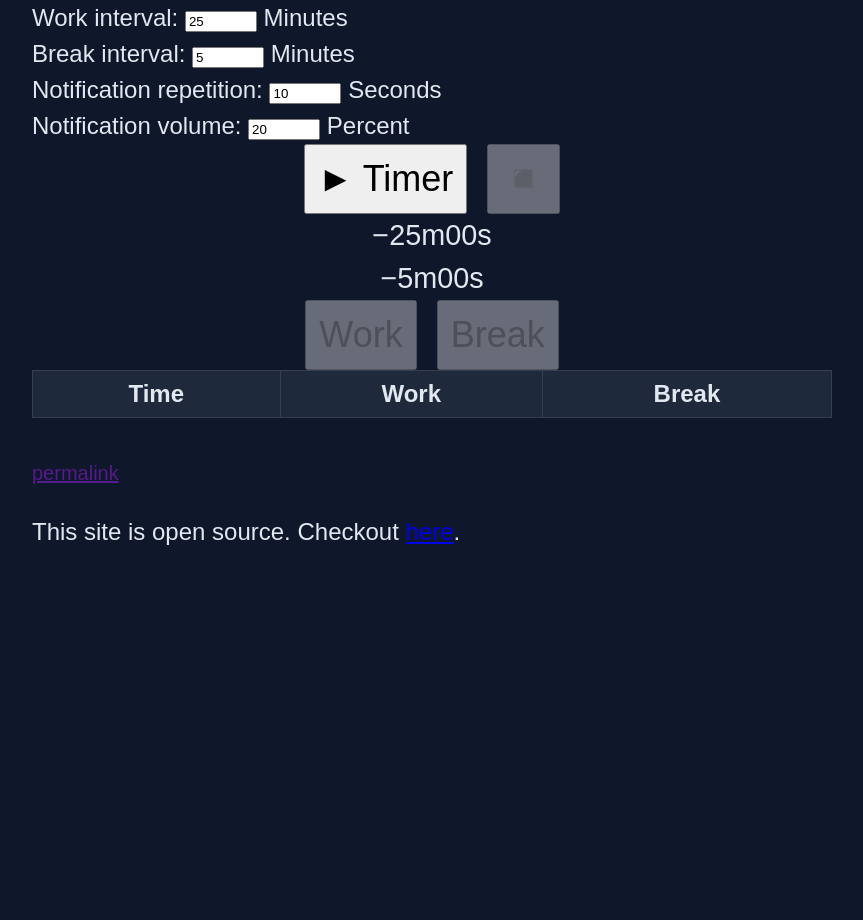
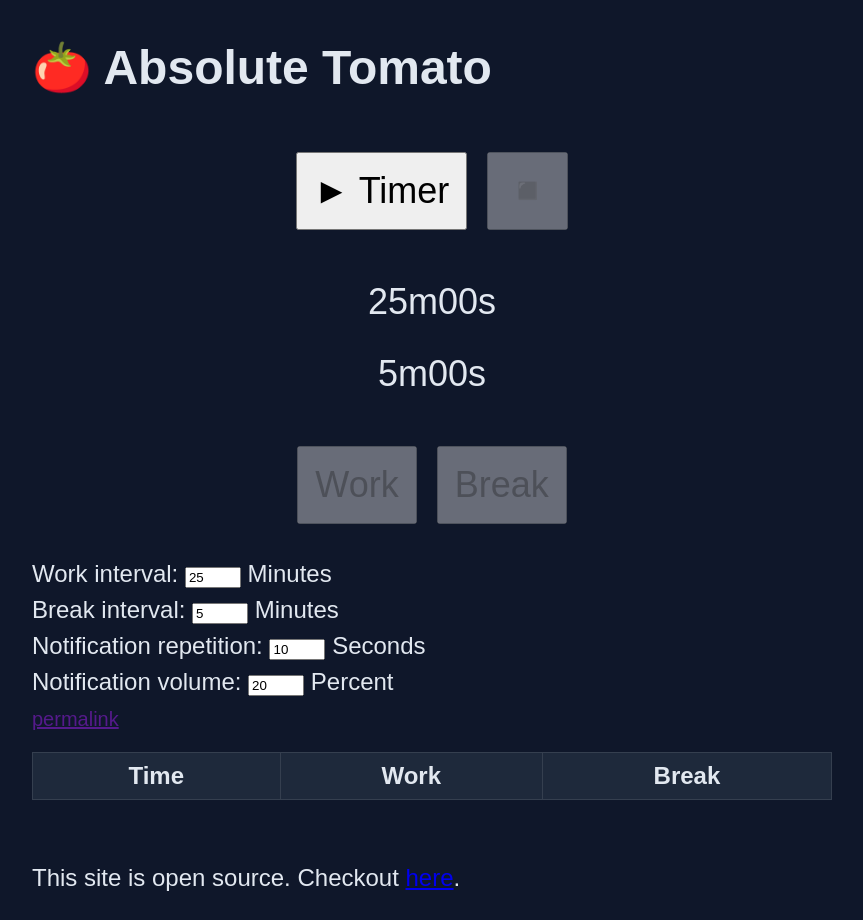
Before and after one commit to psytrap/absolute-tomato, a plain HTML site: page docs/absolute-tomato.html in a window 1280 px wide. Shown: the whole page, without its empty margins (208-1071 px from the left). Before the commit the page ends 800 px from the top, so only its background shows below. Drawn offline with Linux system fonts and the light colour scheme.

Commit message:
cosmetics

```diff
--- a/docs/absolute-tomato.html
+++ b/docs/absolute-tomato.html
@@ -6,9 +6,6 @@
 
 
     <style>
-        button {
-            font-size: 150%;
-        }
         body {
             font-size: 150%;
             line-height: 1.5;
@@ -18,6 +15,13 @@
             color: #e2e8f0;
             background-color: #0f172a; /* slate-900 */
         }
+        button {
+            font-size: 150%;
+            padding: 1rem;
+        }
+        table {
+            margin-top: 1rem;
+        }
         table, th, td {
           border: .1rem solid black;
           border-collapse: collapse;
@@ -25,34 +29,50 @@
           background-color: #1e293b;
           border-color: #353f4f;
         }
-        button {
-            padding: .75rem;
+        .timerDiv {
+            display: flex;
+            justify-content: center;
+        }
+        .timers {
+            font-size: 150%;
+            line-height: 2;
         }
     </style>
 </head>
 <body>
+    <h1>&#127813; Absolute Tomato</h1>
+    <!--<p>The Minimalistic Pomodoro Timer</p>-->
+
+    <div style="padding: 1rem; margin-bottom: 1rem;">
+        <div class="timerDiv"><button id="startTimerButton" disabled>&#9658; Timer</button>&nbsp;&nbsp;&nbsp;<button id="stopTimerButton" disabled>&#9726;</button></div>
+        <div class="timerDiv timers"><p align="center">
+            <span id="workTimer">+0m00s</span>
+            <br/>
+            <span id="breakTimer">+0m00s</span>
+            </p>
+        </div>
+        <div class="timerDiv"><button id="workButton" disabled>Work</button>&nbsp;&nbsp;&nbsp;<button id="breakButton" disabled>Break</button></div>
+    </div>
+
     <label for="workIntervalInput">Work interval:</label>
-    <input type="number" id="workIntervalInput" min="5" max="60" step="5" value="25" style="width : 4rem"/>
+    <input type="number" id="workIntervalInput" min="5" max="60" step="5" value="25" style="width : 3rem"/>
     <label for="workIntervalInput">Minutes</label>
     <br/>
     <label for="breakIntervalInput">Break interval:</label>
-    <input type="number" id="breakIntervalInput" min="1" max="15" step="1" value="5" style="width : 4rem"/>
+    <input type="number" id="breakIntervalInput" min="1" max="15" step="1" value="5" style="width : 3rem"/>
     <label for="breakIntervalInput">Minutes</label>
     <br/>
     <label for="notificationIntervalInput">Notification repetition:</label>
-    <input type="number" id="notificationIntervalInput" min="5" max="120" step="5" value="10" style="width : 4rem"/>
+    <input type="number" id="notificationIntervalInput" min="5" max="120" step="5" value="10" style="width : 3rem"/>
     <label for="notificationIntervalInput">Seconds</label>
     <br/>
     <label for="notificationVolumeInput">Notification volume:</label>
-    <input type="number" id="notificationVolumeInput" min="10" max="100" step="10" value="20" style="width : 4rem"/>
+    <input type="number" id="notificationVolumeInput" min="10" max="100" step="10" value="20" style="width : 3rem"/>
     <label for="notificationVolumeInput">Percent</label>
     <br/>
-    <!-- <section style="display: flex; flex-wrap: wrap; align-items: stretch; justify-content: center;">-->
-        <div style="display: flex; justify-content: center;"><button id="startTimerButton">&#9658; Timer</button>&nbsp;&nbsp;&nbsp;<button id="stopTimerButton" disabled>&#9726;</button></div>
-        <div style="display: flex; justify-content: center;"><big><span id="workTimer">+0m00s</span></big></div>
-        <div style="display: flex; justify-content: center;"><big><span id="breakTimer">+0m00s</span></big></div>
-        <div style="display: flex; justify-content: center;"><button id="workButton" disabled>Work</button>&nbsp;&nbsp;&nbsp;<button id="breakButton" disabled>Break</button></div>
-    <!--</section>-->
+    <small><a id="bookmark" href="">permalink</a></small>
+
+
     <table id="statistics" style="width: 100%;">
         <thead>
             <tr>
@@ -65,7 +85,6 @@
         </tbody>
     </table>
     <br/>
-    <small><a id="bookmark" href="">permalink</a></small>
     <p>This site is open source. Checkout <a href="https://github.com/psytrap/every-smart/tree/main/Readme.md">here</a>.</p>
     <script type="text/javascript">
         const timer_states = {
@@ -143,6 +162,11 @@
             updateTimer(ID_WORK_TIMER, work_interval_minutes * 60);
             updateTimer(ID_BREAK_TIMER, break_interval_minutes * 60);
             updateFromParameters();
+            document.getElementById(ID_START_TIMER).disabled = false;
+            document.getElementById(ID_STOP_TIMER).disabled = true;
+            document.getElementById(ID_BREAK_BUTTON).disabled = true;
+            document.getElementById(ID_WORK_BUTTON).disabled = true;
+
         });
 
         function handleBreakButton() {
@@ -215,7 +239,7 @@
             let timerElement = document.getElementById(timer_id)
             let minutes = Math.floor(Math.abs(timer) / 60);
             let seconds = Math.abs(timer) % 60;
-            let str = (timer >= 0 ? '−' : '+') + String(minutes).padStart(1, '0') + "m" + String(seconds).padStart(2, '0') + "s";
+            let str = (timer >= 0 ? '' : '+') + String(minutes).padStart(1, '0') + "m" + String(seconds).padStart(2, '0') + "s";
             timerElement.textContent = str;
         }
         function stop() {
```
